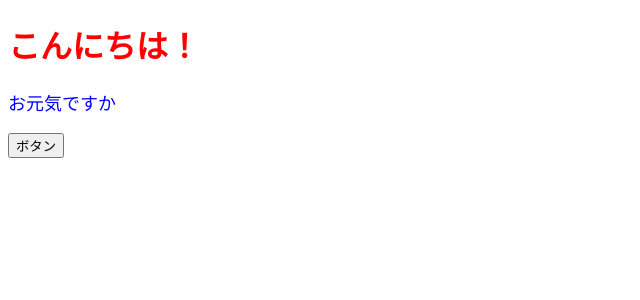
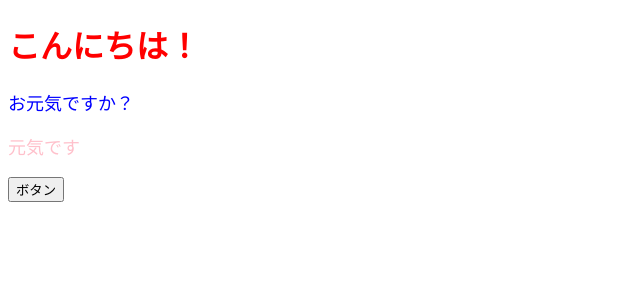
Before and after one commit to shota4869/study-react, a React (Create React App) app: page / in a window 1280 px wide. Shown: the top 300 px of the page, without its empty margins (0-640 px from the left). Built offline with nearby package versions, Linux system fonts and the light colour scheme.

Commit message:
Propsの学習

```diff
--- a/src/App.jsx
+++ b/src/App.jsx
@@ -1,16 +1,14 @@
 import React from "react";
+import ColorfulMessage from "./components/ColorfulMessage";
 
 const App = () => {
   const onClickButton = () => alert("hello");
 
-  const contentStyle = {
-    color: "blue",
-    fontSize: "18px"
-  };
   return (
     <>
       <h1 style={{ color: "red" }}>こんにちは！</h1>
-      <p style={contentStyle}>お元気ですか</p>
+      <ColorfulMessage color="blue">お元気ですか？</ColorfulMessage>
+      <ColorfulMessage color="pink">元気です</ColorfulMessage>
       <button onClick={onClickButton}>ボタン</button>
     </>
   );
--- /dev/null
+++ b/src/components/ColorfulMessage.jsx
@@ -0,0 +1,15 @@
+import React from "react";
+
+const ColorfulMessage = (props) => {
+  console.log(props);
+
+  const { color, children } = props; //分割代入
+  const contentStyle = {
+    color, //プロパティ名と当てはめる値が同じ場合は：以降の記述を省略できる
+    fontSize: "18px"
+  };
+
+  return <p style={contentStyle}>{children}</p>;
+};
+
+export default ColorfulMessage;
```
